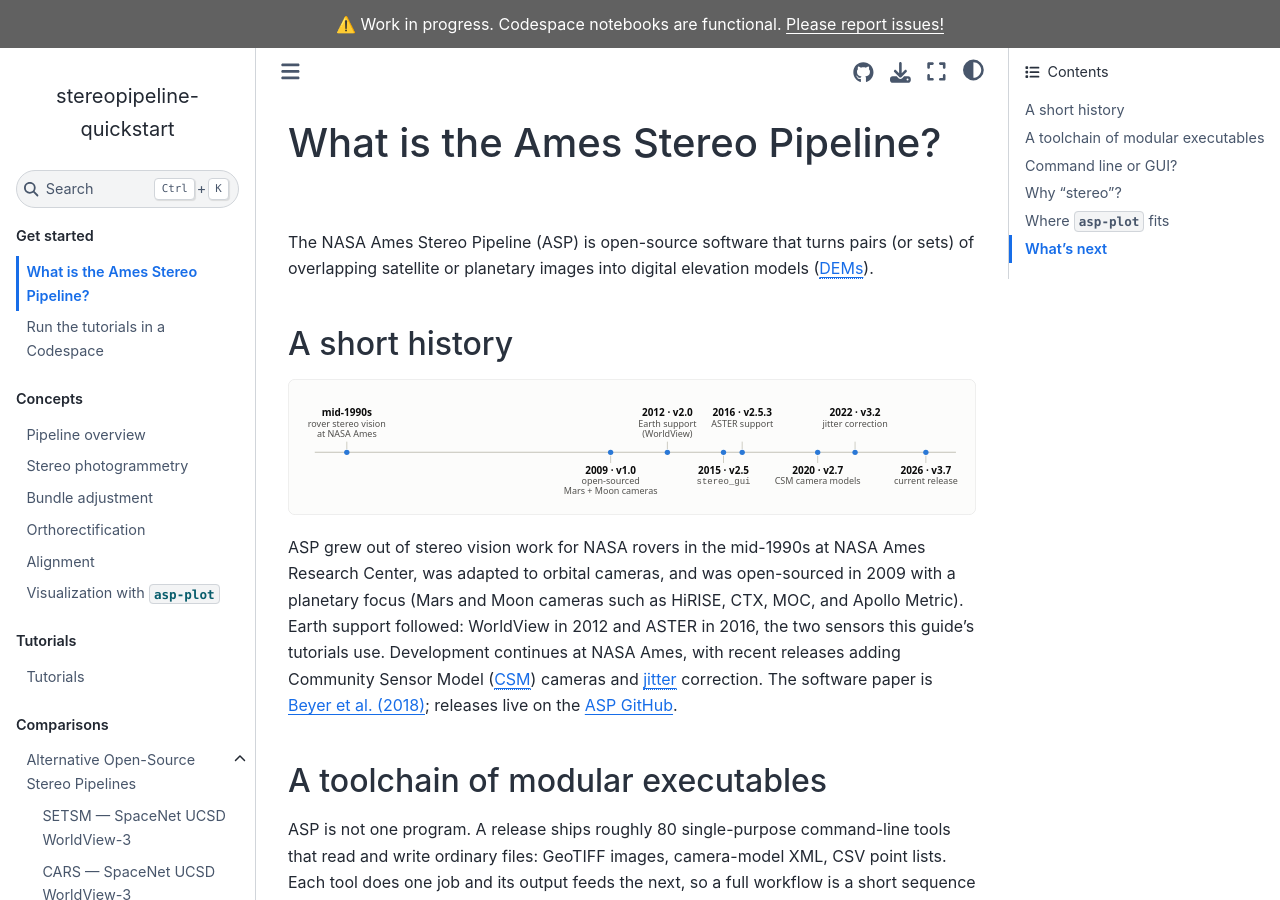
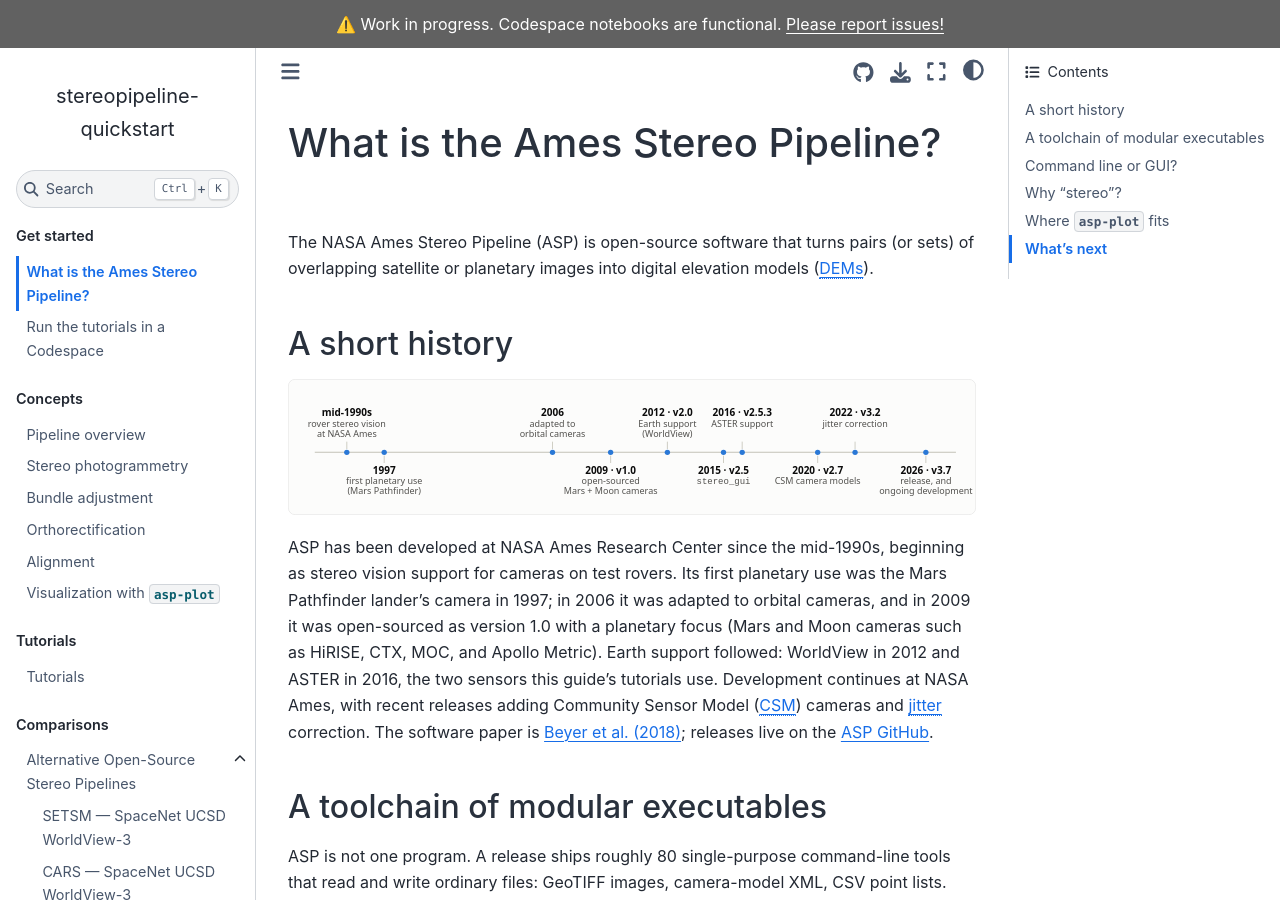
Before and after one commit to uw-cryo/stereopipeline-quickstart, a Sphinx documentation site: the page built from docs/start/what-is-asp.md, in a window 1280 px wide and 900 px high. Built offline with Sphinx 7.4.7 and the Sphinx Book theme 1.1.4, drawn with Linux system fonts in a browser that asks for light colours; pages that are not in the unit, such as notebooks, are missing from menus.

Commit message:
Enrich ASP history with Beyer 2018 milestones; future-proof last timeline entry
Add 1997 (Mars Pathfinder, first planetary use) and 2006 (adapted to
orbital cameras) to the timeline and prose, per the software paper's
history section. Replace 'current release' under v3.7 with 'release,
and ongoing development' so the diagram doesn't stale on each ASP
release.

```diff
--- a/docs/start/what-is-asp.md
+++ b/docs/start/what-is-asp.md
@@ -4,9 +4,9 @@
 
 ## A short history
 
-![Timeline of ASP milestones from mid-1990s rover work to the current release](figures/asp-timeline.svg)
+![Timeline of ASP milestones from mid-1990s rover work to ongoing development](figures/asp-timeline.svg)
 
-ASP grew out of stereo vision work for NASA rovers in the mid-1990s at NASA Ames Research Center, was adapted to orbital cameras, and was open-sourced in 2009 with a planetary focus (Mars and Moon cameras such as HiRISE, CTX, MOC, and Apollo Metric). Earth support followed: WorldView in 2012 and ASTER in 2016, the two sensors this guide's tutorials use. Development continues at NASA Ames, with recent releases adding Community Sensor Model ({term}`CSM`) cameras and {term}`jitter` correction. The software paper is [Beyer et al. (2018)](https://doi.org/10.1029/2018EA000409); releases live on the [ASP GitHub](https://github.com/NeoGeographyToolkit/StereoPipeline/releases).
+ASP has been developed at NASA Ames Research Center since the mid-1990s, beginning as stereo vision support for cameras on test rovers. Its first planetary use was the Mars Pathfinder lander's camera in 1997; in 2006 it was adapted to orbital cameras, and in 2009 it was open-sourced as version 1.0 with a planetary focus (Mars and Moon cameras such as HiRISE, CTX, MOC, and Apollo Metric). Earth support followed: WorldView in 2012 and ASTER in 2016, the two sensors this guide's tutorials use. Development continues at NASA Ames, with recent releases adding Community Sensor Model ({term}`CSM`) cameras and {term}`jitter` correction. The software paper is [Beyer et al. (2018)](https://doi.org/10.1029/2018EA000409); releases live on the [ASP GitHub](https://github.com/NeoGeographyToolkit/StereoPipeline/releases).
 
 ## A toolchain of modular executables
 
```
Also changed, not shown: docs/start/figures/asp-timeline.svg.
